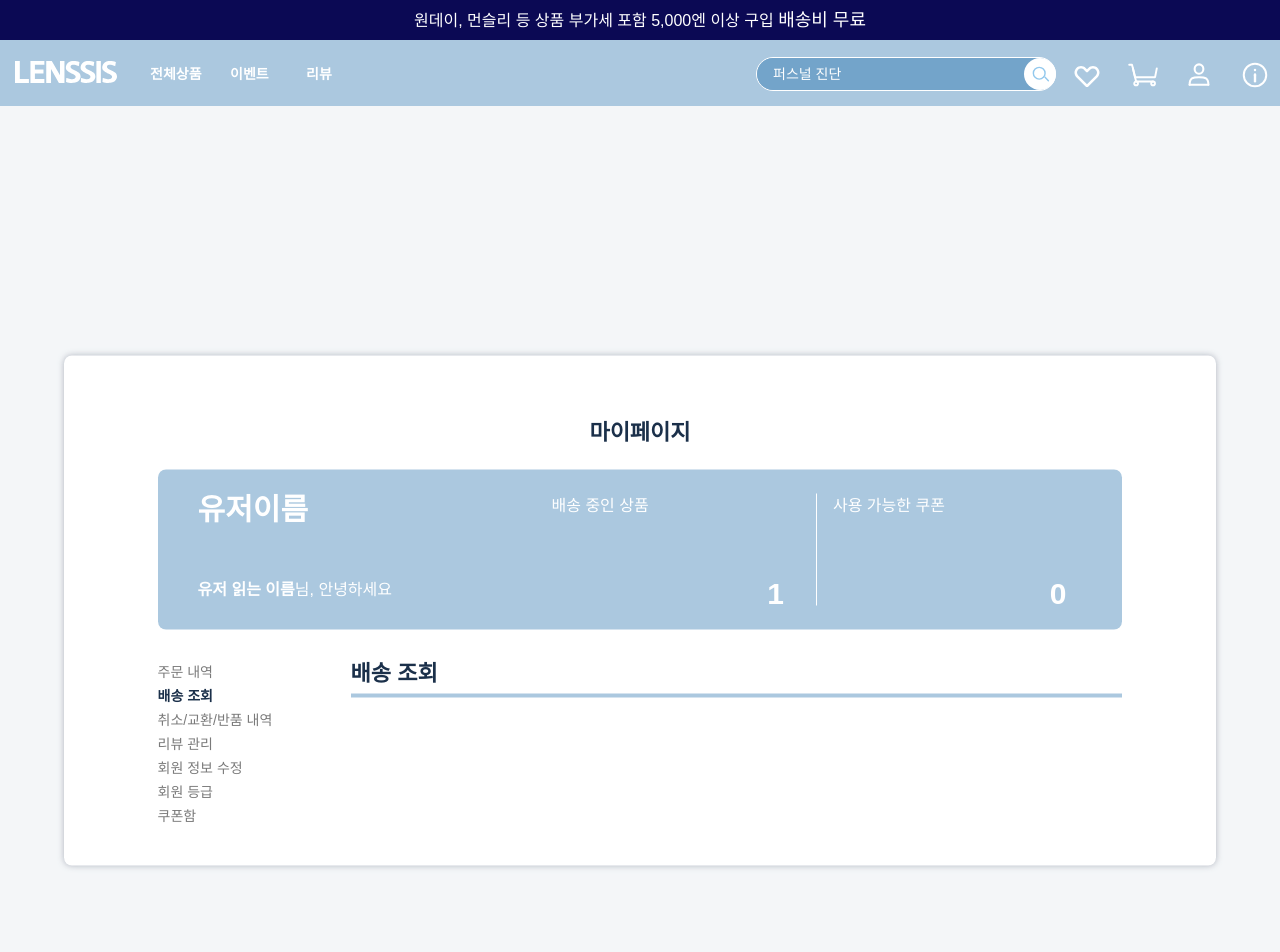
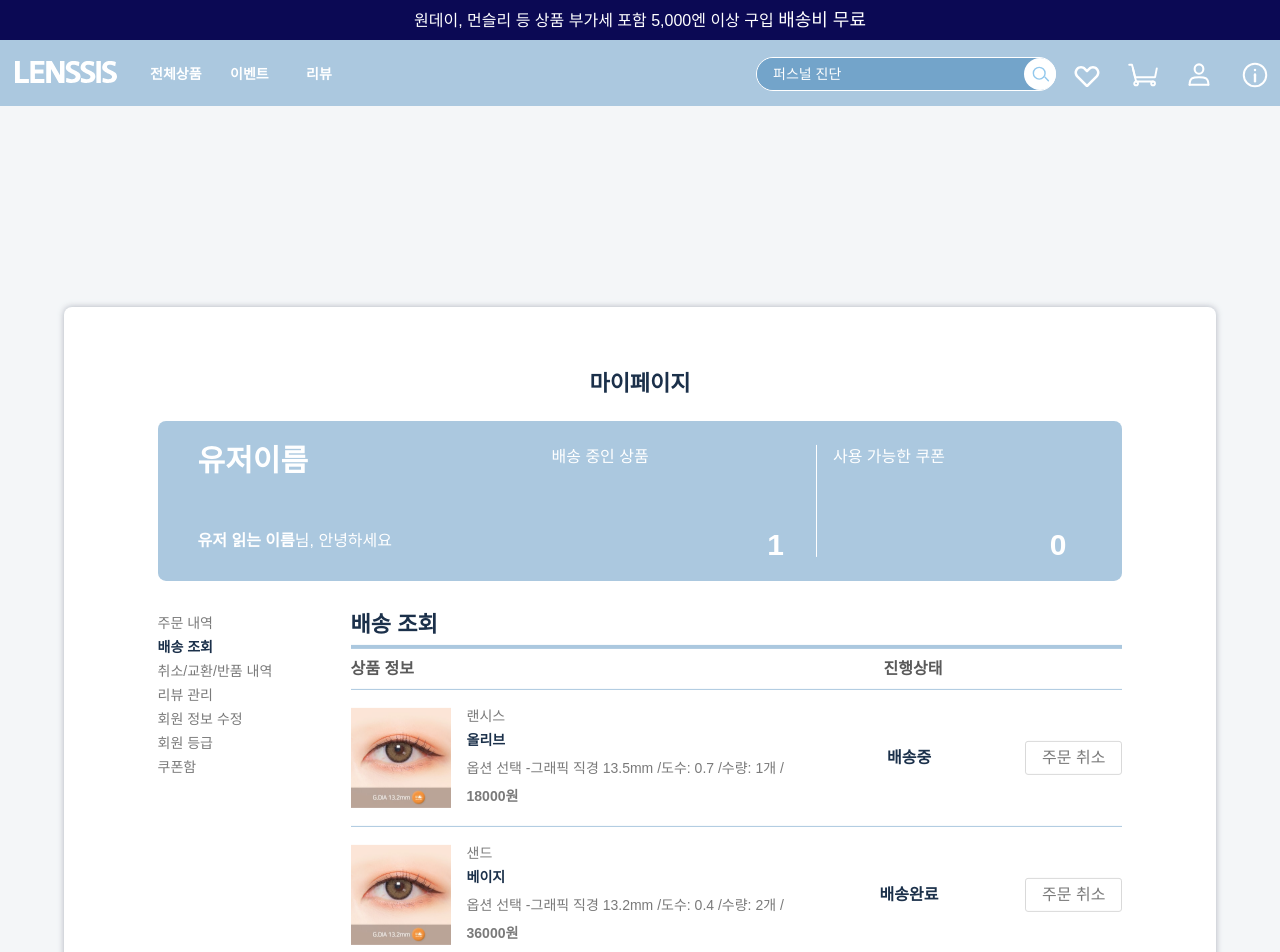
Before and after one commit to davidktlee/FinalProject-FE-Client, a React (Vite) app: page /mypage/mytracking in a window 1280 px wide. Shown: the top 952 px of the page. Built offline with nearby package versions, Linux system fonts and the light colour scheme; a web font is replaced by a local one.

Commit message:
feat: 배송 조회 컴포넌트 구현

```diff
--- a/src/components/mypage/Mypage.tsx
+++ b/src/components/mypage/Mypage.tsx
@@ -2,6 +2,7 @@ import React from 'react';
 import { Link, NavLink, Outlet, Route, Router, Routes } from 'react-router-dom';
 import PageLayout from '../common/ui/PageLayout';
 import MypageBanner from './MypageBanner';
+import SideNavBar from './SideNavBar';
 
 const Mypage = () => {
 
@@ -11,15 +12,7 @@ const Mypage = () => {
       <div className='w-[90%] mx-auto'>
       <MypageBanner />
       <div className='flex mt-8'>
-        <ul className='flex flex-col items-start justify-start w-[20%] gap-y-1 text-[#7a7a7a] text-sm'>
-          <li><NavLink className={({isActive}) => (isActive ? 'text-[#1B304A] font-bold' : 'text-inherit')} to="myorder">주문 내역</NavLink></li>
-          <li><NavLink className={({isActive}) => (isActive ? 'text-[#1B304A] font-bold' : 'text-inherit')} to="mytracking">배송 조회</NavLink></li>
-          <li><NavLink className={({isActive}) => (isActive ? 'text-[#1B304A] font-bold' : 'text-inherit')} to="myafter">취소/교환/반품 내역</NavLink></li>
-          <li><NavLink className={({isActive}) => (isActive ? 'text-[#1B304A] font-bold' : 'text-inherit')} to="myreview">리뷰 관리</NavLink></li>
-          <li><NavLink className={({isActive}) => (isActive ? 'text-[#1B304A] font-bold' : 'text-inherit')} to="myprofile">회원 정보 수정</NavLink></li>
-          <li><NavLink className={({isActive}) => (isActive ? 'text-[#1B304A] font-bold' : 'text-inherit')} to="mygrade">회원 등급</NavLink></li>
-          <li><NavLink className={({isActive}) => (isActive ? 'text-[#1B304A] font-bold' : 'text-inherit')} to="mycoupon">쿠폰함</NavLink></li>
-        </ul>
+        <SideNavBar />
       <div className='grow'>
       <Outlet />
       </div>
--- /dev/null
+++ b/src/components/mypage/SideNavBar.tsx
@@ -0,0 +1,47 @@
+import React from 'react';
+import { NavLink } from 'react-router-dom';
+
+
+
+const navMenuArray = [
+  {
+  title:'주문 내역',
+  path:'myorder'
+  },
+  {
+    title:'배송 조회',
+    path:'mytracking'
+  },
+  {
+    title:'취소/교환/반품 내역',
+    path:'myafter'
+  },
+  {
+    title:'리뷰 관리',
+    path:'myreview'
+  },
+  {
+    title:'회원 정보 수정',
+    path:'myprofile'
+  },
+  {
+    title:'회원 등급',
+    path:'mygrade'
+  },
+  {
+    title:'쿠폰함',
+    path:'mycoupon'
+  },
+  ]
+
+const SideNavBar = () => {
+  return (
+    <ul className='flex flex-col items-start justify-start w-[20%] gap-y-1 text-[#7a7a7a] text-sm'>
+      {navMenuArray.map((item) => (
+        <li><NavLink className={({isActive}) => (isActive ? 'text-[#1B304A] font-bold' : 'text-inherit')} to={item.path}>{item.title}</NavLink></li>
+      ))}
+        </ul>
+  );
+};
+
+export default React.memo(SideNavBar);
--- a/src/components/mypage/tabs/MyTracking.tsx
+++ b/src/components/mypage/tabs/MyTracking.tsx
@@ -1,10 +1,36 @@
 import React from 'react';
+import { useRecoilValue } from 'recoil';
+import { productState } from '../../../store/product';
 import CardLayout from '../common/CardLayout';
 
 const MyTracking = () => {
+  const product = useRecoilValue(productState)
   return (
     <CardLayout title='배송 조회'>
-
+       <h4 className='py-2 border-b border-solid border-[#abc8df] text-[#5a5a5a] font-semibold flex items-center justify-between relative'>
+        <span>상품 정보</span>
+        <span className='text-left absolute right-[180px]'>진행상태</span>
+        </h4>
+      {product.map((item) => (
+        <div className="flex justify-between items-center py-4 gap-4 border-b border-solid border-[#abc8df]" >
+            <div className='shrink'>
+            <img width={100} height={100} src={item.imageURL} alt="눈알" />
+            </div>
+            <div className='text-sm flex-1'>
+              <p className='text-[#7a7a7a]'>{item.lensTitle}</p>
+              <p className='font-bold text-[#1b304a] py-1'>{item.lensColor}</p>
+              <div className='flex py-1 text-[#7a7a7a]'>옵션 선택 - {item.option.map((option) => (<div key={item.lensTitle + option}>{option}{' '}/{' '}</div>))}</div>
+              <p className='py-1 text-[#7a7a7a] font-semibold'>{item.price}</p>
+            </div>
+            <div className='shrink min-w-[200px]'>
+              <p className='font-bold text-[#1b304a] text-center'>{item.shippingStatus}</p>
+            </div>
+            <div className=''>
+              <button className='border border-solid border-[#d9d9d9] text-[#7a7a7a] py-1 px-4 rounded-[3px]'><span className=''>주문 취소</span></button>
+            </div>
+          </div>
+      ))
+        }
     </CardLayout>
   );
 };
--- a/src/store/product.ts
+++ b/src/store/product.ts
@@ -9,6 +9,7 @@ export interface Product {
   price:string
   orderedAt:string
   orderNumber:number
+  shippingStatus:string
 }
 
 export const productState = atom<Product[]>({
@@ -23,7 +24,8 @@ export const productState = atom<Product[]>({
       option:['그래픽 직경 13.5mm','도수: 0.7','수량: 1개'],
       price: '18000원',
       orderedAt:'2022-05-17',
-      orderNumber:1024214524
+      orderNumber:1024214524,
+      shippingStatus:'배송중'
     },
     {
       id:2,
@@ -33,7 +35,8 @@ export const productState = atom<Product[]>({
       option:['그래픽 직경 13.2mm','도수: 0.4','수량: 2개'],
       price: '36000원',
       orderedAt:'2022-03-24',
-      orderNumber:103133324
+      orderNumber:103133324,
+      shippingStatus:'배송완료'
     },
     {
       id:3,
@@ -43,7 +46,8 @@ export const productState = atom<Product[]>({
       option:['그래픽 직경 12.3mm','도수: 0.5','수량: 1개'],
       price: '18000원',
       orderedAt:'2022-09-01',
-      orderNumber:1024214524
+      orderNumber:1024214524,
+      shippingStatus:'입고 대기 중'
     },
 
   ]
```
